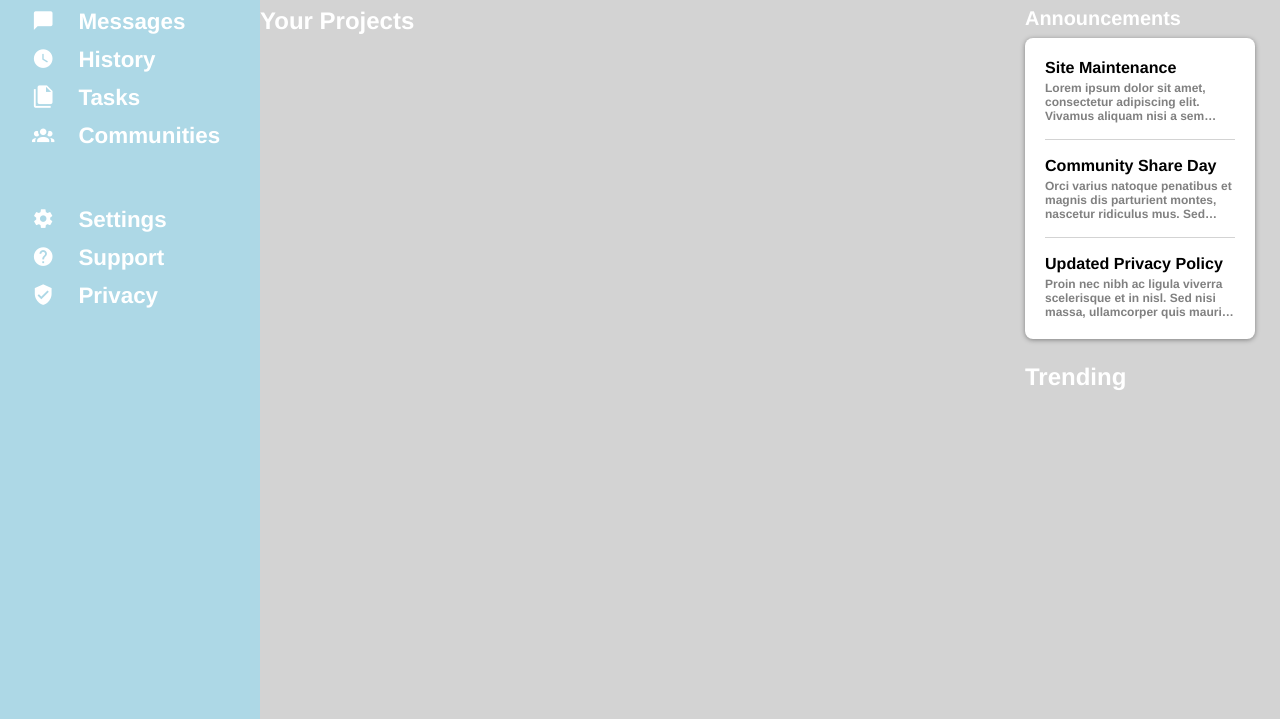
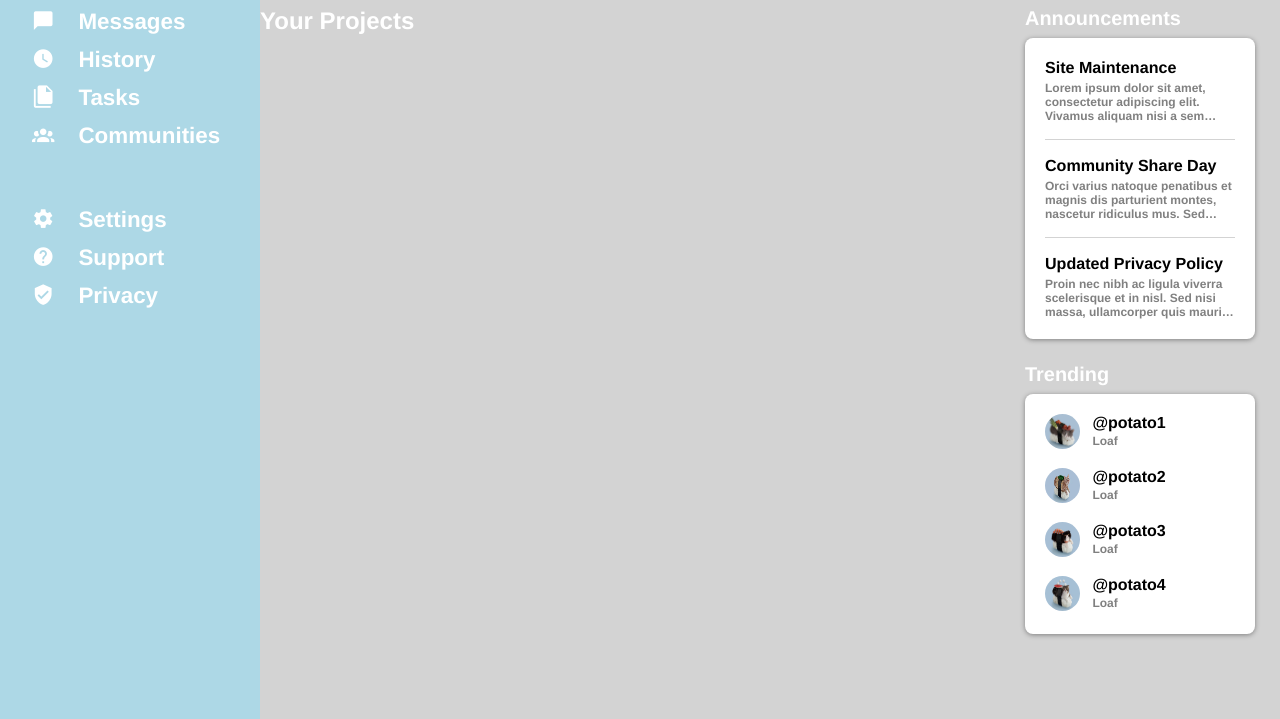
Before and after one commit to cbaronia/admin-dashboard, a plain HTML site: page index.html in a window 1280 px wide. Shown: the part 159-878 px from the top of the page. Drawn offline with Linux system fonts and the light colour scheme.

Commit message:
Add trending section to main content

```diff
--- a/index.html
+++ b/index.html
@@ -72,7 +72,31 @@
                     </div>
                 </div>
             </div>
-            <div class="trending">Trending</div>
+            <div class="trending">
+                <h5>Trending</h5>
+                <div class="trend-card">
+                    <div class="trend-profile">
+                        <img class="t-profile-pic" src="/images/sushi-cat(1).jpeg" alt="sushi cat 1">
+                        <p class="t-profile-handle">@potato1</p>
+                        <p class="t-profile-desc">Loaf</p>
+                    </div>
+                    <div class="trend-profile">
+                        <img class="t-profile-pic" src="/images/sushi-cat(2).jpeg" alt="sushi cat 2">
+                        <p class="t-profile-handle">@potato2</p>
+                        <p class="t-profile-desc">Loaf</p>
+                    </div>
+                    <div class="trend-profile">
+                        <img class="t-profile-pic" src="/images/sushi-cat(3).jpeg" alt="sushi cat 3">
+                        <p class="t-profile-handle">@potato3</p>
+                        <p class="t-profile-desc">Loaf</p>
+                    </div>
+                    <div class="trend-profile">
+                        <img class="t-profile-pic" src="/images/sushi-cat(4).jpeg" alt="sushi cat 4">
+                        <p class="t-profile-handle">@potato4</p>
+                        <p class="t-profile-desc">Loaf</p>
+                    </div>
+                </div>
+            </div>
         </div>
     </div>
 </body>
--- a/styles.css
+++ b/styles.css
@@ -248,3 +248,49 @@
 .main .trending {
     grid-area: trending;
 }
+
+.trending h5 {
+    padding-bottom: 8px;
+}
+
+.trend-card {
+    width: 90%;
+    background-color: white;
+    box-shadow: 0px 1px 5px gray;
+    padding: 20px;
+    margin-bottom: 24px;
+    border-radius: 8px;
+    display: flex;
+    flex-direction: column;
+    gap: 16px;
+}
+
+.trend-profile {
+    display: grid;
+    grid-template-columns: 0.25fr 0.75fr;
+    grid-template-rows: 1fr 1fr;
+    grid-template-areas:
+        "t-profile-pic t-profile-handle"
+        "t-profile-pic t-profile-desc";
+    row-gap: 2px;
+}
+
+.t-profile-pic {
+    grid-area: t-profile-pic;
+    --pic-dim: 35px;
+    width: var(--pic-dim);
+    height: var(--pic-dim);
+    border-radius: 30px;
+}
+
+.t-profile-handle {
+    grid-area: t-profile-handle;
+    color: black;
+    font-size: 1rem;
+}
+
+.t-profile-desc {
+    grid-area: t-profile-desc;
+    color: gray;
+    font-size: 0.75rem;
+}
```
Also changed, not shown: images/sushi-cat(1).jpeg (added), images/sushi-cat(2).jpeg (added), images/sushi-cat(3).jpeg (added), images/sushi-cat(4).jpeg (added).
